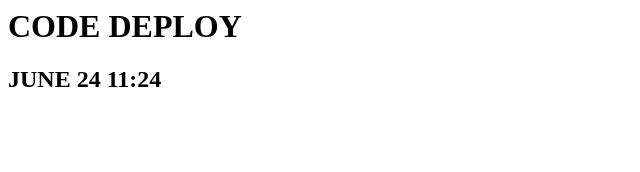
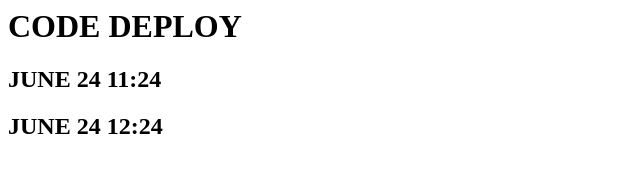
Before and after one commit to sebastianvz/aws_codedeploy_appTest, a plain HTML site: page app_files/index.html in a window 1280 px wide. Shown: the whole page, without its empty margins (0-640 px from the left). Drawn offline with Linux system fonts and the light colour scheme.

Commit message:
testing codedeploy

```diff
--- a/app_files/index.html
+++ b/app_files/index.html
@@ -1,2 +1,3 @@
 <h1>CODE DEPLOY </h1>
 <h2>JUNE 24 11:24</h2>
+<h2>JUNE 24 12:24</h2>
```
